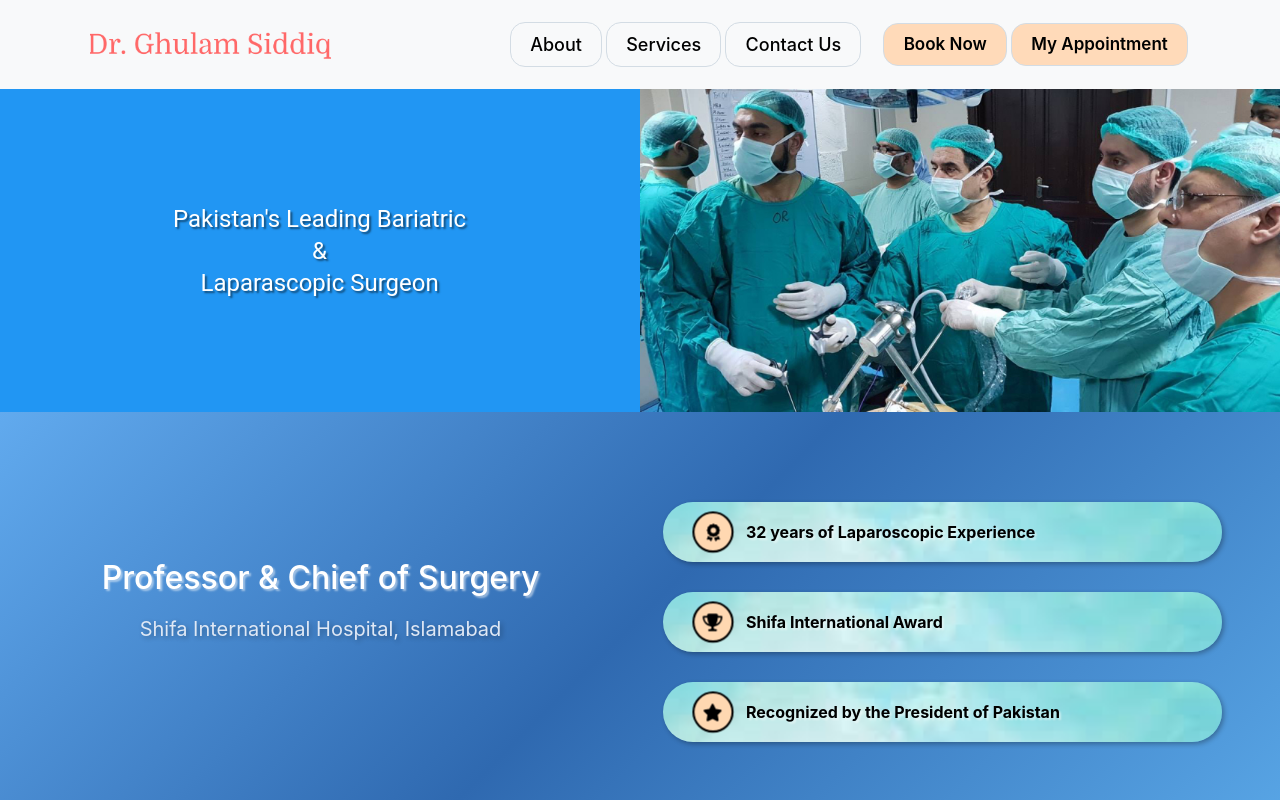
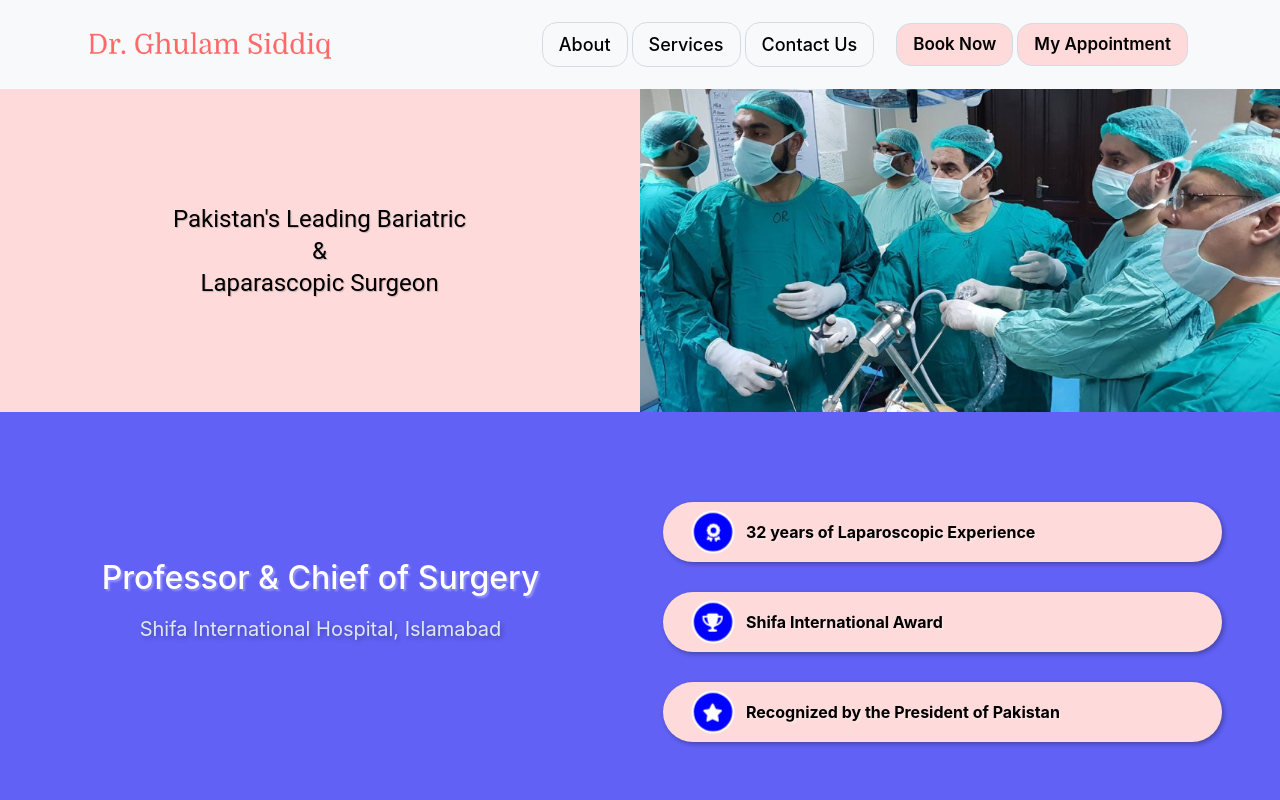
Before and after one commit to hammad8634/dr_ghulam_blog, a React (Create React App) app: page / in a window 1280 px wide. Shown: the top 800 px of the page. Built offline with nearby package versions, Linux system fonts and the light colour scheme.

Commit message:
color updates

```diff
--- a/src/App.css
+++ b/src/App.css
@@ -88,7 +88,7 @@ i {
   color: black;
   font-size: 17px;
   font-weight: 600;
-  background-color: peachpuff;
+  background-color: #ffdada;
 }
 .primary-color-menu:hover {
   /* font-weight: 400; */
@@ -101,8 +101,8 @@ i {
   font-size: 18px;
 }
 .navbar-expand-lg .navbar-nav .nav-link {
-  padding-right: 1.2rem;
-  padding-left: 1.2rem;
+  padding-right: 1rem;
+  padding-left: 1rem;
   margin: 2px;
 }
 .menus:hover {
@@ -156,15 +156,15 @@ div.col-md-5 {
   width: 40px;
   height: 40px;
   border-radius: 50%;
-  background-color: #ffd8b1;
+  background-color: blue;
   margin-right: 10px;
-  animation: pulse 2s infinite;
-  border: 2px solid #000;
+  animation: pulse 1s infinite;
+  border: 2px solid white;
   margin-left: 20px;
 }
 .icon {
   font-size: 17px;
-  color: #000;
+  color: white;
 }
 .award-name {
   flex: 1;
@@ -181,9 +181,10 @@ div.col-md-5 {
   margin-left: -23px;
 }
 .awards-icon-container {
-  background-image: url(award-bg-only.jpg);
+  /* background-image: url(award-bg-only.jpg); */
   background-repeat: no-repeat;
   background-size: cover;
+  background-color: #FFDADA;
 }
 @keyframes slide-bg {
   0% {
@@ -205,7 +206,6 @@ div.col-md-5 {
   100% {
     transform: scale(1);
   }
-
 }
 
 .about-heading {
@@ -227,12 +227,7 @@ div.bg-primary {
   left: 0;
   width: 100%;
   height: 100%;
-  background: -webkit-linear-gradient(
-    -45deg,
-    #61aaee 0,
-    #2f69b0 50%,
-    #58a5e5 100%
-  );
+  background-color: rgb(97, 97, 245);
 }
 @keyframes gradient {
   0% {
@@ -305,7 +300,7 @@ p {
 }
 .award-name,
 .text-before-award {
-  text-shadow: 2px 2px 2px rgba(255, 255, 255, 0.5);
+  text-shadow: 2px 2px 2px rgba(255, 255, 255, 0.3);
 }
 .footer-container {
   background-color: #f9f8fc;
--- a/src/Components/footer.js
+++ b/src/Components/footer.js
@@ -101,9 +101,11 @@ const BlogFooter = () => {
           </Row>
         </Container>
         <div className="d-flex justify-content-center">
-          <Row className="mt-3">
-            <Col md={8}>
-              <p className="fs-6">&copy; Shifa, 2023. All rights reserved.</p>
+          <Row className="mt-1">
+            <Col md={8} className="">
+              <p className="fs-6 mt-3 ">
+                &copy; Shifa, 2023. All rights reserved.
+              </p>
             </Col>
             <Col
               md={4}
--- a/src/Components/intro.js
+++ b/src/Components/intro.js
@@ -10,18 +10,18 @@ import img1 from "./images/img1.jpg";
 
 const useStyles = makeStyles((theme) => ({
   container: {
-    backgroundColor: "#2196f3",
+    backgroundColor: "#FFDADA",
     display: "flex",
     alignItems: "center",
     justifyContent: "center",
     height: "100%",
   },
   text: {
-    color: "white",
+    color: "black",
     // fontWeight: "bold",
-    textShadow: "2px 2px 2px rgba(0, 0, 0, 0.5)",
+    textShadow: "1px 1px 1px rgba(0, 0, 0, 0.2)",
     textAlign: "center",
-    padding: "40px 0px 40px 0px",
+    padding: "70px 0px 70px 0px",
   },
   img: {
     maxWidth: "100%",
--- a/src/Components/services.js
+++ b/src/Components/services.js
@@ -53,7 +53,7 @@ const Services = () => {
               ></CountUp>
             </h4>
           )}
-          <p className="quantity_text">Bariatric Surgery Procedures</p>
+          <p className="quantity_text pb-4">Bariatric Surgery Procedures</p>
         </div>
         <div className="">
           <Container className="mt-2">
@@ -86,7 +86,7 @@ const Services = () => {
         </div>{" "}
         <div className="text-md-center text-primary pt-4" ref={ref2}>
           {inView2 && (
-            <h4 className="quantity_values">
+            <h4 className="quantity_values mb-3">
               <CountUp
                 start={0}
                 duration={2}
```
